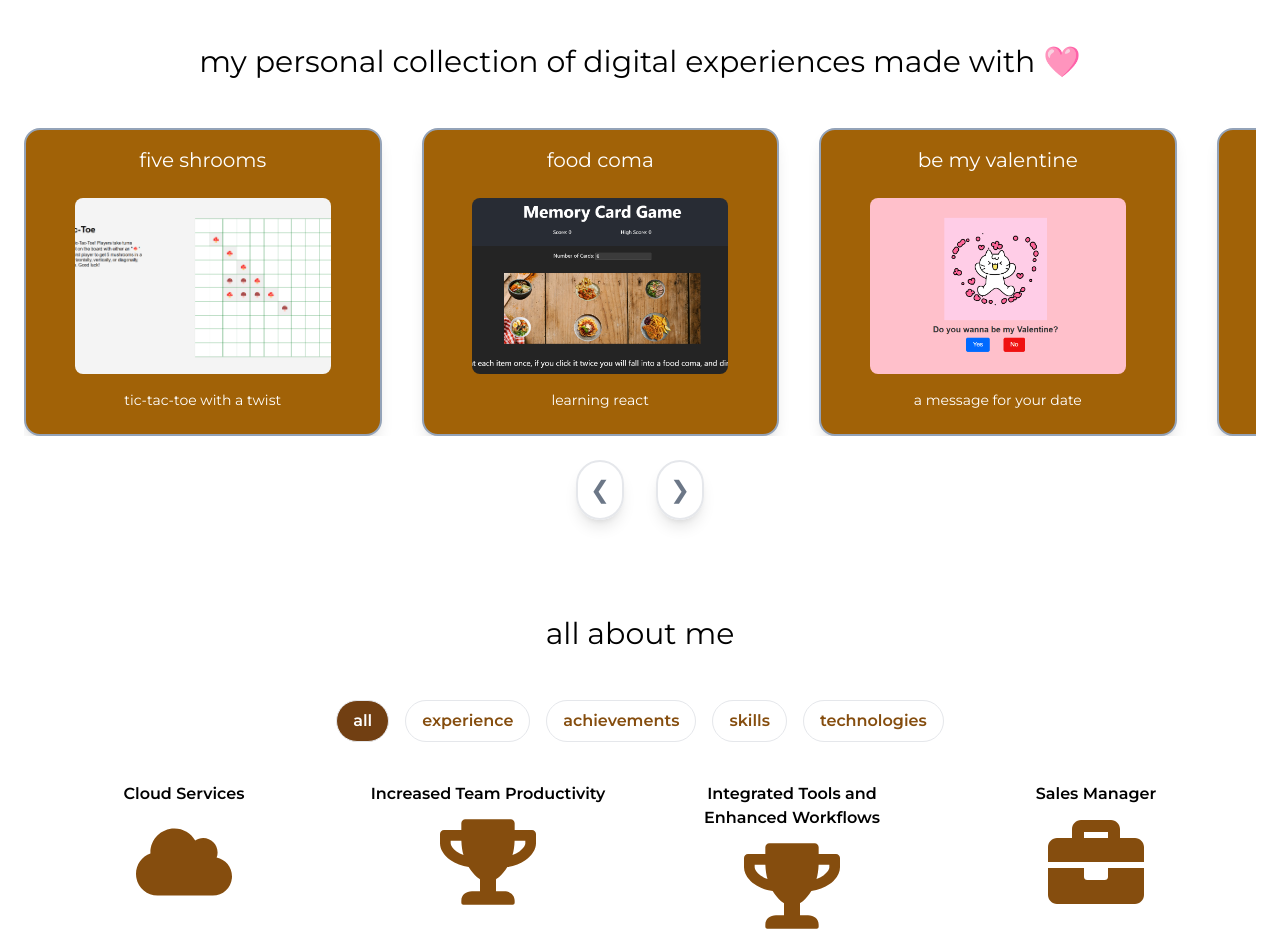
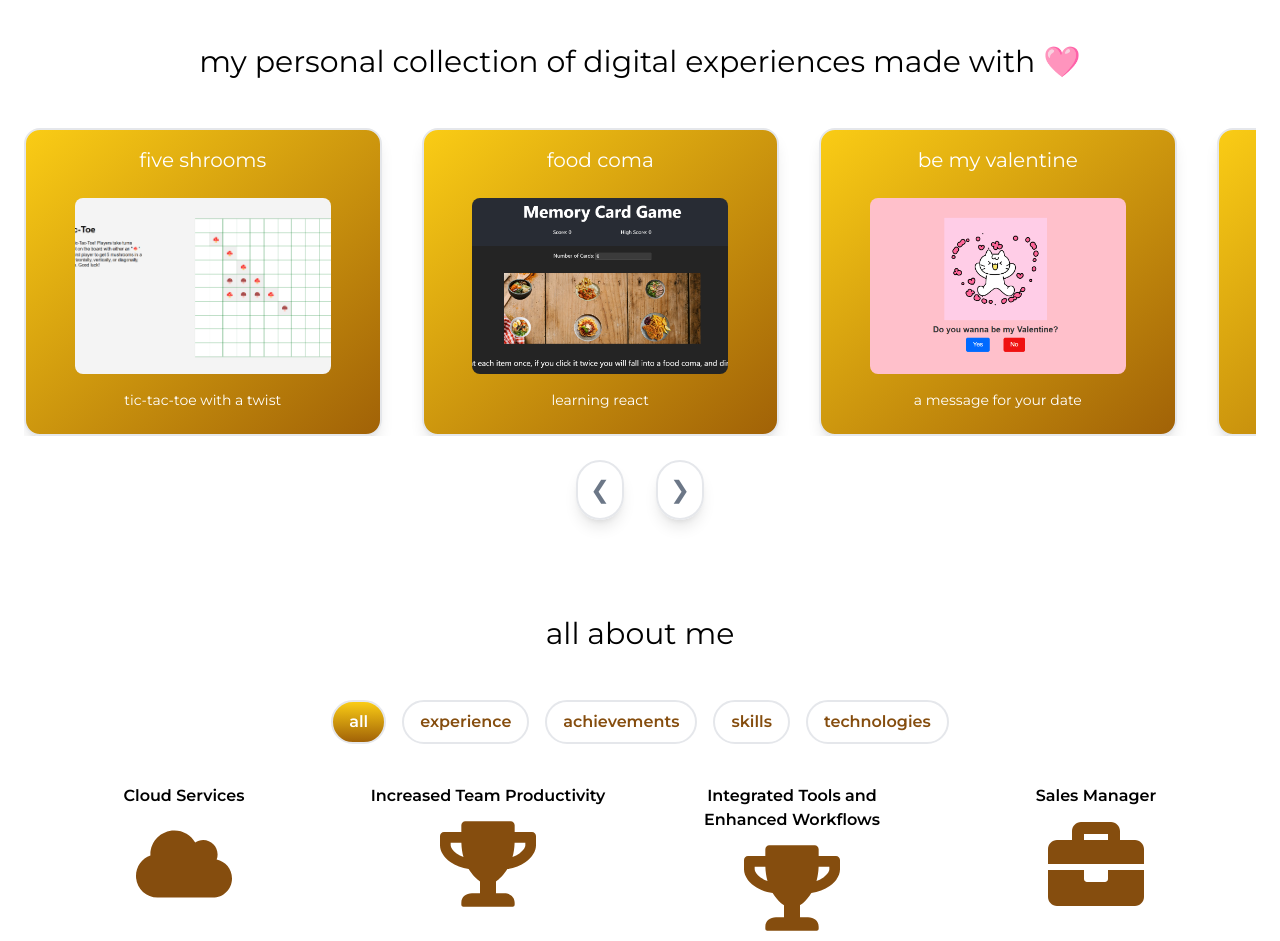
Before and after one commit to jakuzzibubbles/portfolio-white, a React (Vite) app: page / in a window 1280 px wide. Shown: the part 900-1841 px from the top of the page. Built offline with nearby package versions, Linux system fonts and the light colour scheme.

Commit message:
Update project components and data
- Modify `Projects.jsx` to improve project display
- Update `Tabs.jsx` for better tab navigation
- Refactor `data.js` to include new project data

```diff
--- a/src/Projects.jsx
+++ b/src/Projects.jsx
@@ -83,7 +83,7 @@ const Projects = () => {
         {projects.map((project, index) => (
           <SwiperSlide
             key={index}
-            className="border-2 border-slate-400 shadow-lg bg-yellow-700 flex flex-col items-center rounded-2xl"
+            className="border-2 shadow-lg bg-gradient-to-br from-yellow-400 to-yellow-700 flex flex-col items-center rounded-2xl"
           >
             <a
               href={project.link}
--- a/src/Tabs.jsx
+++ b/src/Tabs.jsx
@@ -25,9 +25,9 @@ const Tabs = () => {
           <button
             key={tab.value}
             onClick={() => setActiveTab(tab.value)}
-            className={`px-4 py-2 border rounded-full ${
+            className={`px-4 py-2 border-2 rounded-full ${
               activeTab === tab.value
-                ? "bg-yellow-900 text-white font-semibold"
+                ? "bg-gradient-to-b from-yellow-400 to-yellow-700 text-white font-semibold"
                 : "text-yellow-800 font-semibold"
             }`}
           >
@@ -49,13 +49,18 @@ const Tabs = () => {
               className="mb-4 p-4 flex flex-col items-center mx-auto text-center"
               onClick={() => handleSkillClick(skill.type)}
             >
-              <p className="font-semibold cursor-pointer" onClick={() => handleSkillClick(skill.type)}>
+              <p
+                className="font-semibold cursor-pointer"
+                onClick={() => handleSkillClick(skill.type)}
+              >
                 {skill.title}
               </p>
               <skill.icon
                 size={30}
                 className={`text-yellow-800 sm:size-24 my-2 cursor-pointer ${
-                  activeTab === "all" ? "hover:scale-125 transition-transform duration-200" : ""
+                  activeTab === "all"
+                    ? "hover:scale-125 transition-transform duration-200"
+                    : ""
                 }`}
                 onClick={() => handleSkillClick(skill.type)}
               />
--- a/src/utils/data.js
+++ b/src/utils/data.js
@@ -4,7 +4,6 @@ import {
   FaLaptopCode,
   FaCertificate,
   FaCode,
-  FaTools,
   FaCloud,
   FaTerminal,
 } from "react-icons/fa";
```
